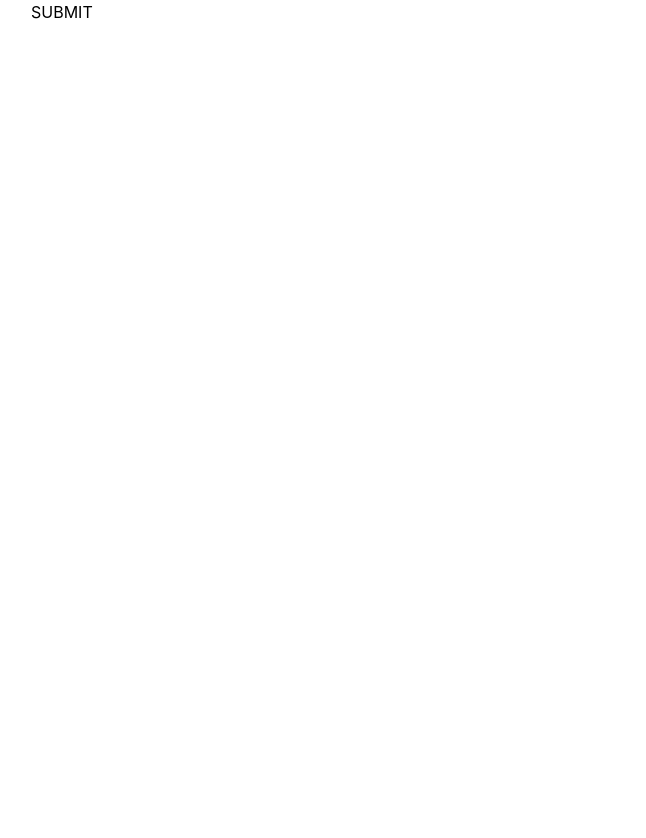
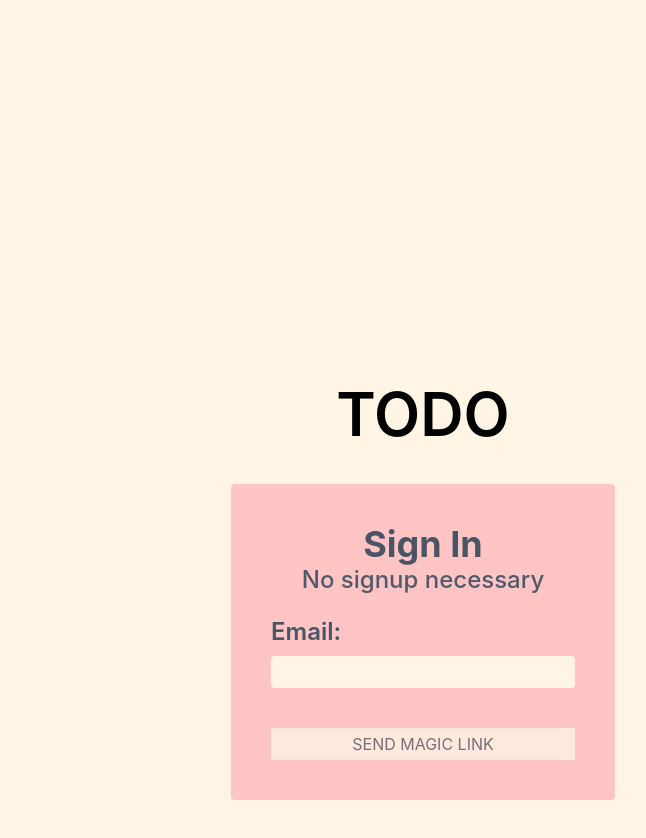
Before and after one commit to DominykMcNamara/todo, a Next.js app: page / in a window 1280 px wide. Shown: the top 838 px of the page, without its empty margins (217-863 px from the left). Before the commit the page ends 800 px from the top, so only its background shows below. Built offline with nearby package versions, Linux system fonts and the light colour scheme; no server answers.

Commit message:
created todo functionality

```diff
--- a/components/Auth.js
+++ b/components/Auth.js
@@ -9,29 +9,56 @@ export default function Auth() {
     e.preventDefault();
     try {
       setLoading(true);
-      const error = await supabase.auth.signInWithOtp({ email: email });
+      if(!email) {
+        alert("Please enter a valid email.")
+        return
+      }
+      const { error } = await supabase.auth.signInWithOtp({
+        email: email,
+      });
       if (error) throw error;
+      alert("Check your email for the login link!");
     } catch (error) {
       alert(error.error_description || error.message);
     } finally {
       setLoading(false);
+      setEmail("")
     }
   };
 
   return (
     <>
       {loading ? (
-        "Sending magic link..."
+        <>
+          <h2 className="text-center mt-96 font-bold text-3xl">
+            Sending magic link...
+          </h2>
+        </>
       ) : (
-        <div>
+        <div className=" p-10">
+          <div className="flex flex-col w-96 rounded text-textReg p-10 mx-auto my-auto text-textReg bg-light">
+            <h2 className="text-center text-4xl font-bold">Sign In</h2>
+            <p className="text-center text-2xl opacity-95 font-medium">
+              No signup necessary{" "}
+            </p>
+            <label className="text-2xl mt-5 font-semibold" htmlFor="email">
+              Email:{" "}
+            </label>
             <input
               type="email"
               value={email}
               onChange={(e) => setEmail(e.target.value)}
+              className=" rounded p-1 text-1xl mt-2 bg-veryLight font-medium focus:outline-none active:border-none "
             />
-          <button type="submit" onClick={handleLogin}>
-            SUBMIT
+
+            <button
+              className="mt-10 bg-veryLight opacity-75 p-1 hover:opacity-100 hover:font-bold"
+              type="submit"
+              onClick={handleLogin}
+            >
+              SEND MAGIC LINK
             </button>
+          </div>
         </div>
       )}
     </>
--- a/components/Layout.js
+++ b/components/Layout.js
@@ -16,8 +16,11 @@ export default function Layout({ children }) {
         />
         <meta name="og:title" content={siteTitle} />
         <meta name="twitter:card" content="summary_large_image" />
+        <script src="https://kit.fontawesome.com/6331833db0.js" crossorigin="anonymous"></script>
       </Head>
-      <main>{children}</main>
+      <main>
+        <h1 className="text-center font-semibold text-6xl mt-96">TODO</h1>
+        {children}</main>
     </div>
   );
 }
--- /dev/null
+++ b/components/Todo.js
@@ -0,0 +1,13 @@
+export default function Todo({ todo }) {
+  return (
+    <>
+    <div className=" w-96 flex flex-row ">
+      <p className="text-2xl font-bold">{todo}</p>
+      <div className="my-auto ml-10">
+        <button>Complete</button>
+        <button className="ml-2">Edit</button>
+      </div>
+    </div>
+    </>
+  );
+}
--- a/components/TodoList.js
+++ b/components/TodoList.js
@@ -1,8 +1,12 @@
-import { useState } from "react";
+import { useEffect, useState } from "react";
 import { supabase } from "../lib/supabaseClient";
 
+import Todo from "./Todo";
 export default function TodoList({ session }) {
   const [loading, setLoading] = useState(false);
+  const [todos, setTodos] = useState([]);
+  const [currentTodo, setCurrentTodo] = useState("");
+
   const handleLogout = async (e) => {
     e.preventDefault();
     if (session) {
@@ -17,9 +21,88 @@ export default function TodoList({ session }) {
       }
     }
   };
+
+  const handleInsert = async (e) => {
+    e.preventDefault();
+    try {
+      const { data, error } = await supabase.from("todos").insert({
+        name: currentTodo,
+        completed: false,
+        user_id: session.user.id,
+      });
+      alert("Todo added!");
+    } catch (err) {
+      alert(error.error_description || error.message);
+    } finally {
+      setLoading(false);
+    }
+  };
+
+  const fetchTodos = async () => {
+    let { data: todos, error } = await supabase
+      .from("todos")
+      .select("name")
+      .eq("user_id", session.user.id);
+    if (error) {
+      console.log("error", error);
+    } else {
+      setTodos(todos);
+      console.log(todos);
+    }
+  };
+
+  const todoItems = todos.map((todo) => (
+    <>
+      <li className="flex w-96">
+        <Todo key={todo.id} todo={todo.name} completed={todo.completed} />
+      </li>
+    </>
+  ));
+
+  useEffect(() => {
+    fetchTodos();
+  });
   return (
     <>
-      <button onClick={handleLogout}>LOGOUT</button>
+      <div className="w-96 mx-auto mt-10">
+        <div className="flex flex-col rounded text-textReg p-10 mx-auto my-auto text-textReg bg-light">
+          <div className="mx-auto  ">
+            <i
+              className="fa-solid fa-plus   absolute mt-4 ml-3 opacity-75 cursor-pointer hover:opacity-100"
+              onClick={handleInsert}
+            ></i>
+            <input
+              type="text"
+              className=" rounded p-1 text-1xl mt-2  bg-veryLight font-medium focus:outline-none active:border-none pl-10 "
+              placeholder="Add Todo"
+              value={currentTodo}
+              onChange={(e) => setCurrentTodo(e.target.value)}
+            ></input>
+          </div>
+          {todos ? (
+            <ul className="flex flex-col mx-auto">{todoItems}</ul>
+          ) : (
+            <p className="text-2xl text-center">Create a new todo to begin!</p>
+          )}
+
+          <div className="flex flex-row justify-center align-center ">
+            <button className="  mt-10 bg-veryLight opacity-75 mx-auto w-48 hover:opacity-100 hover:font-bold">
+              Delete Completed
+            </button>
+            <button className="  ml-2 mt-10 bg-veryLight opacity-75 mx-auto w-48 hover:opacity-100 hover:font-bold">
+              Delete All
+            </button>
+          </div>
+
+          <button
+            className="  mt-10 bg-veryLight opacity-75 mx-auto w-48 hover:opacity-100 hover:font-bold"
+            type="submit"
+            onClick={handleLogout}
+          >
+            LOGOUT
+          </button>
+        </div>
+      </div>
     </>
   );
 }
--- a/package.json
+++ b/package.json
@@ -9,6 +9,10 @@
     "lint": "next lint"
   },
   "dependencies": {
+    "@fortawesome/fontawesome-svg-core": "^6.2.0",
+    "@fortawesome/free-regular-svg-icons": "^6.2.0",
+    "@fortawesome/free-solid-svg-icons": "^6.2.0",
+    "@fortawesome/react-fontawesome": "^0.2.0",
     "@supabase/supabase-js": "^2.0.0-rc.10",
     "next": "12.3.1",
     "react": "18.2.0",
--- a/pages/index.js
+++ b/pages/index.js
@@ -26,7 +26,7 @@ export default function Home() {
       <Head>
         <title>{siteTitle}</title>
       </Head>
-      <div className="w-screen">
+      <div className="w-screen h-screen">
         {session ? <TodoList session={session} /> : <Auth />}
       </div>
     </Layout>
--- a/styles/globals.css
+++ b/styles/globals.css
@@ -9,6 +9,7 @@
     margin: 0;
     font-family: -apple-system, BlinkMacSystemFont, Segoe UI, Roboto, Oxygen,
       Ubuntu, Cantarell, Fira Sans, Droid Sans, Helvetica Neue, sans-serif;
+    background-color: #FFF5E4; /* stone-200 */
   }
 
   a {
--- a/tailwind.config.js
+++ b/tailwind.config.js
@@ -5,6 +5,14 @@ module.exports = {
     "./components/**/*.{js,ts,jsx,tsx}",
   ],
   theme: {
+    colors: {
+      veryLight: "#FFF5E4",
+      light: "#FFC4C4",
+      medium: "#EE6983",
+      dark: "#850E35",
+      textReg: "#495464"
+
+    },
     extend: {},
   },
   plugins: [],
```
Also changed, not shown: 1 other file (tests, documents, lock files or other folders). Lines whose indentation alone changed are shown as unchanged.
